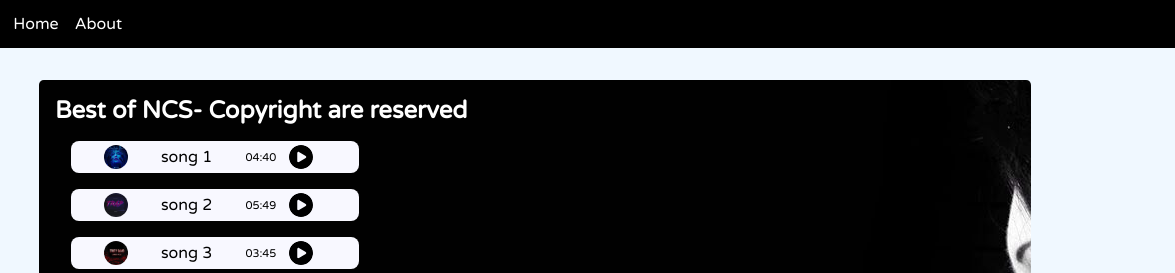
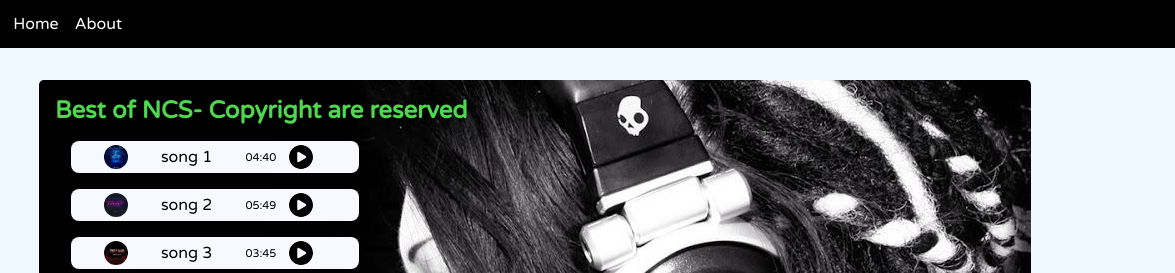
Before and after one commit to rushipawarms/Music-player, a plain HTML site: page index.html in a window 1280 px wide. Shown: the top 273 px of the page, 105-1280 px from the left. Drawn offline with Linux system fonts and the light colour scheme.

Commit message:
adding style

```diff
--- a/index.html
+++ b/index.html
@@ -21,7 +21,7 @@
     <div id="container">
 
         <div id="songList">
-            <h1>Best of NCS- Copyright are reserved</h1>
+            <h1 class="heading">Best of NCS- Copyright are reserved</h1>
             <div class="songItemContainer">
                 <div class="songItem">
                    <img  height="30px" width="35px" alt="1"/>
@@ -89,6 +89,7 @@
         </div>
         <div class="songInfo"><img src="playing.gif" id="gif"> <span id="masterSong"></span></div>
     </div>
+
     <script src="main.js"></script>
 </body>
 </html>
--- a/style.css
+++ b/style.css
@@ -38,6 +38,9 @@
     align-items: center;
 
 }
+.heading{
+    color: rgb(78, 216, 78);
+}
 .brand img{
     height: 2rem;
     width: 2rem;
@@ -54,7 +57,7 @@
     border-radius: .3rem;
     padding: 1rem;
     background-image: url('bg.jpg');
-    background-position: center left;
+    background-position: center right;
 }
 
 #bottom{
```
